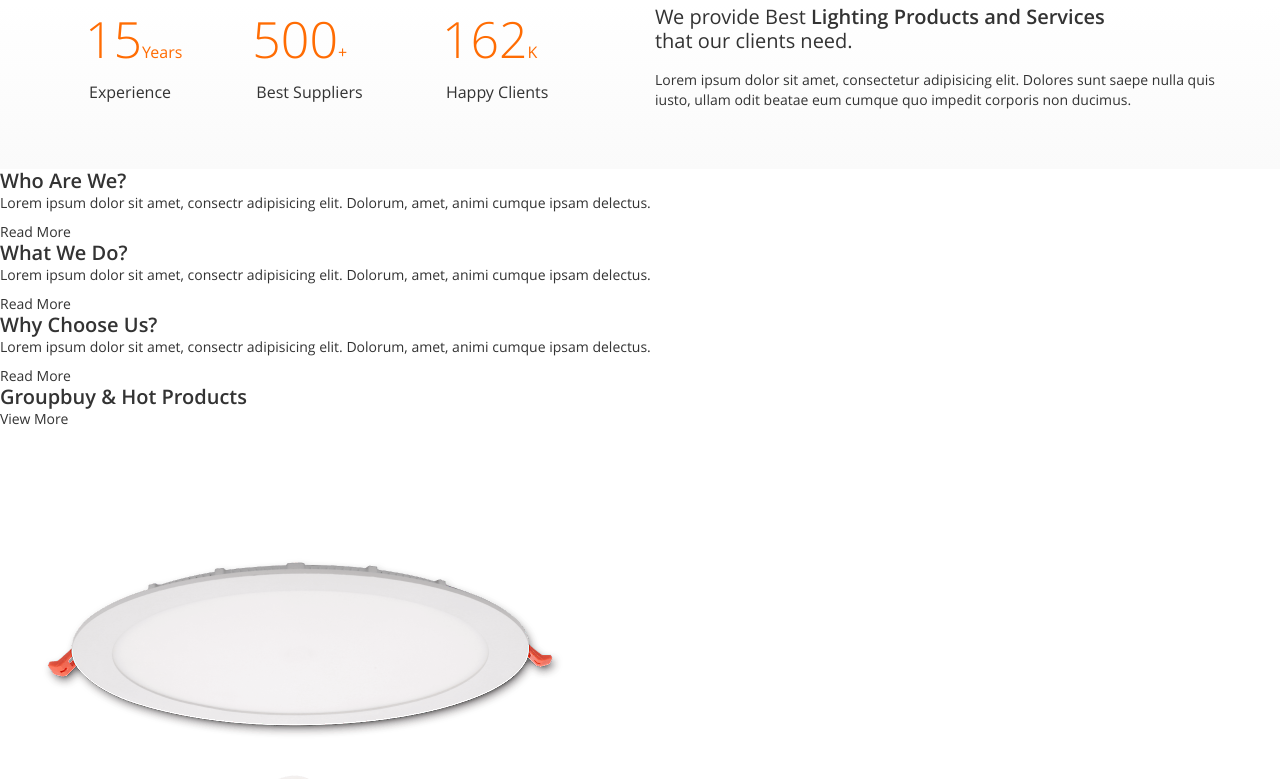
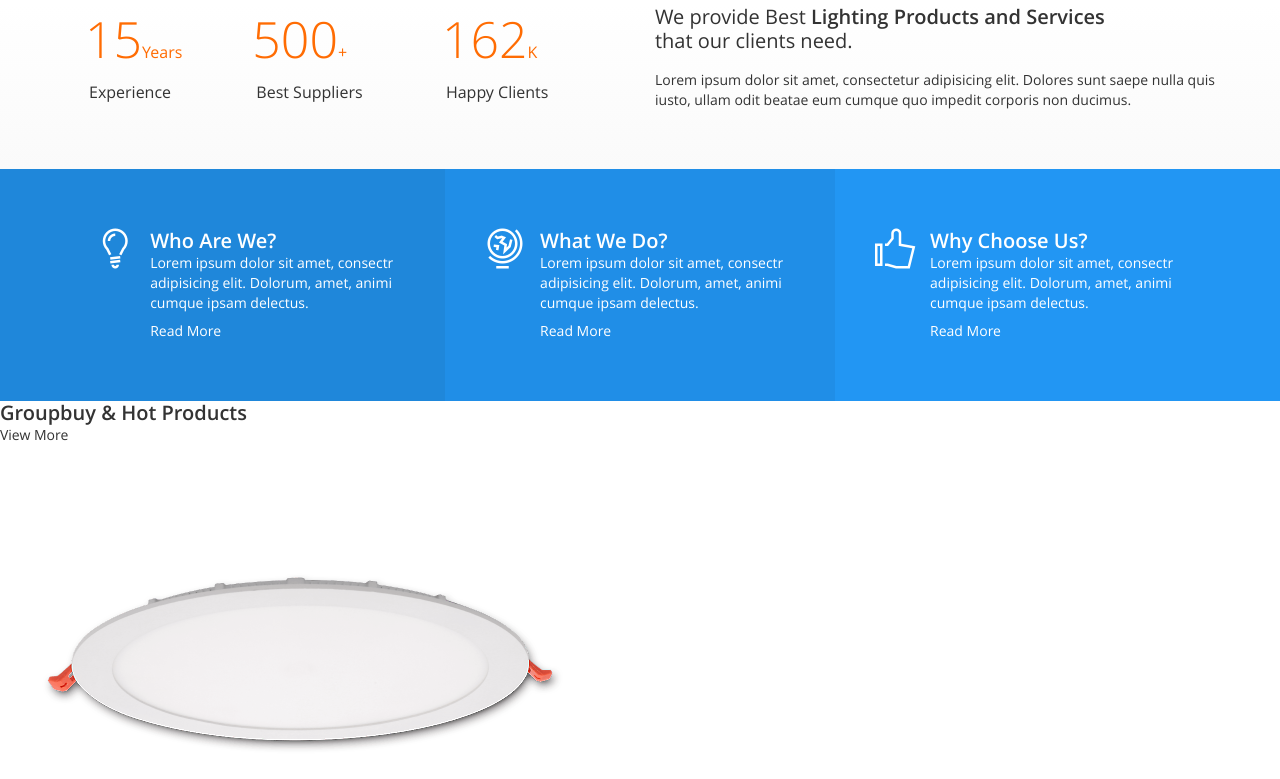
Before and after one commit to leocaoyvr/waygather, a website: page dev/view/index.html in a window 1280 px wide. Shown: the part 729-1508 px from the top of the page. Drawn offline with Linux system fonts and the light colour scheme; files that its build step writes are made by us from their sources.

Commit message:
done wwwintros

```diff
--- a/dev/style/page/home.css
+++ b/dev/style/page/home.css
@@ -10,6 +10,15 @@
   position: absolute;
   top: 4em;
   z-index: -1;
+  margin-left: auto;
+  margin-right: auto;
+  left: 0;
+  right: 0;
+}
+
+.home .hero-img {
+  margin-left: auto;
+  margin-right: auto;
 }
 
 /* Service Form
@@ -144,7 +153,6 @@
 
 .svcinfo-spec-text {
   font-weight: 400;
-  /*margin-top: .25em;*/
   margin-top: 1em;
   margin-left: .25em;
 }
@@ -152,3 +160,64 @@
 .svcinfo-text-title { font-weight: 400; }
 
 .svcinfo-text-bd { margin-top: 1.25em; }
+
+/* Who, What, Why Intros
+/* ------------------------- */
+
+.wwwintros {
+  background-color: #2296f3;
+  position: relative;
+}
+
+.wwwintros-inner {
+  display: table;
+  width: 1170px;
+  margin-left: auto;
+  margin-right: auto;
+}
+
+.wwwintros-inner:before {
+  content: '';
+  height: 100%;
+  width: 50%;
+  display: block;
+  background-color: #1f87da;
+  position: absolute;
+  left: 0;
+  z-index: 0;
+}
+
+.wwwintro {
+  display: table-cell;
+  width: 33.33%;
+  color: #fff;
+  position: relative;
+  z-index: 1;
+}
+
+.wwwintro:first-of-type {
+  background-color: #1f87da;
+  /*background-color: rgba(0, 0, 0, .1);*/
+}
+
+.wwwintro:nth-of-type(2) {
+  background-color: #208ee7;
+  /*background-color: rgba(0, 0, 0, .05);*/
+}
+
+.wwwintro-inner {
+  display: table;
+  width: 100%;
+  padding: 6rem 4rem;
+}
+
+.wwwintro-inner > * {
+  display: table-cell;
+  vertical-align: top;
+}
+
+.wwwintro-icn { font-size: 40px; }
+
+.wwwintro-text {
+  padding-left: 1.5rem;
+}
--- a/dev/view/index.html
+++ b/dev/view/index.html
@@ -306,9 +306,11 @@
       </div><!-- .svcinfo-inner end -->
     </div><!-- .svcinfo end -->
 
-    <ul class="wwwintros"><!-- .wwwintros begin -->
+    <div class="wwwintros"><!-- .wwwintros begin -->
+      <ul class="wwwintros-inner"><!-- .wwwintros-inner begin -->
         <li class="wwwintro">
-        <i class="ti-bulb wwwintro-icn"></i>
+          <div class="wwwintro-inner">
+            <i class="sg-bulb wwwintro-icn"></i>
             <div class="wwwintro-text">
               <h2 class="wwwintro-title">Who Are We?</h2>
               <p class="wwwintro-bd">
@@ -318,9 +320,11 @@
                 <a href="" class="link-minor">Read More</a>
               </p>
             </div>
+          </div>
         </li>
         <li class="wwwintro">
-        <i class="ti-worldglobe wwwintro-icn"></i>
+          <div class="wwwintro-inner">
+            <i class="sg-worldglobe wwwintro-icn"></i>
             <div class="wwwintro-text">
               <h2 class="wwwintro-title">What We Do?</h2>
               <p class="wwwintro-bd">
@@ -330,9 +334,11 @@
                 <a href="" class="link-minor">Read More</a>
               </p>
             </div>
+          </div>
         </li>
         <li class="wwwintro">
-        <i class="ti-like wwwintro-icn"></i>
+          <div class="wwwintro-inner">
+            <i class="sg-like wwwintro-icn"></i>
             <div class="wwwintro-text">
               <h2 class="wwwintro-title">Why Choose Us?</h2>
               <p class="wwwintro-bd">
@@ -342,8 +348,10 @@
                 <a href="" class="link-minor">Read More</a>
               </p>
             </div>
+          </div>
         </li>
-    </ul><!-- .wwwintros end -->
+      </ul><!-- .wwwintros-inner end -->
+    </div><!-- .wwwintros end -->
 
     <div class="procards"><!-- .procards begin -->
       <div class="procards-hd">
@@ -466,7 +474,7 @@
     <ul class="svcgurantees"><!-- .svcgurantees begin -->
       <li class="svcgurantee">
         <div class="svcgurantee-icn">
-          <i class="ti-truck"></i>
+          <i class="sg-truck"></i>
         </div>
         <div class="svcgurantee-text">
           <h3 class="svcgurantee-title">Free Shipping</h3>
@@ -475,7 +483,7 @@
       </li>
       <li class="svcgurantee">
         <div class="svcgurantee-icn">
-          <i class="ti-restart"></i>
+          <i class="sg-restart"></i>
         </div>
         <div class="svcgurantee-text">
           <h3 class="svcgurantee-title">Returns &amp; Exchanges</h3>
@@ -484,7 +492,7 @@
       </li>
       <li class="svcgurantee">
         <div class="svcgurantee-icn">
-          <i class="ti-headset"></i>
+          <i class="sg-headset"></i>
         </div>
         <div class="svcgurantee-text">
           <h3 class="svcgurantee-title">24/7 Customer Support</h3>
```
Lines whose indentation alone changed are shown as unchanged.
